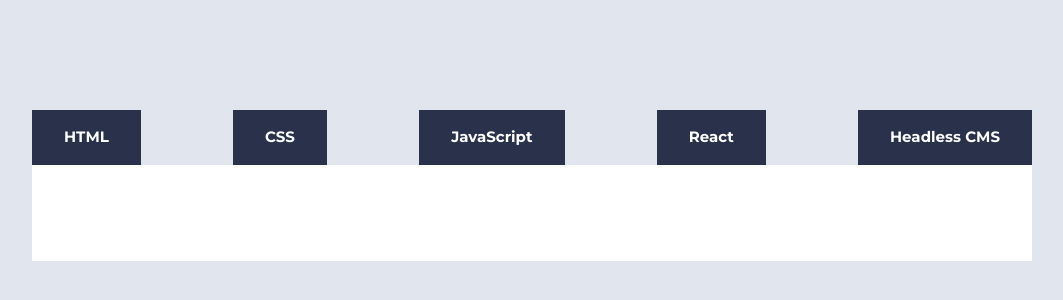
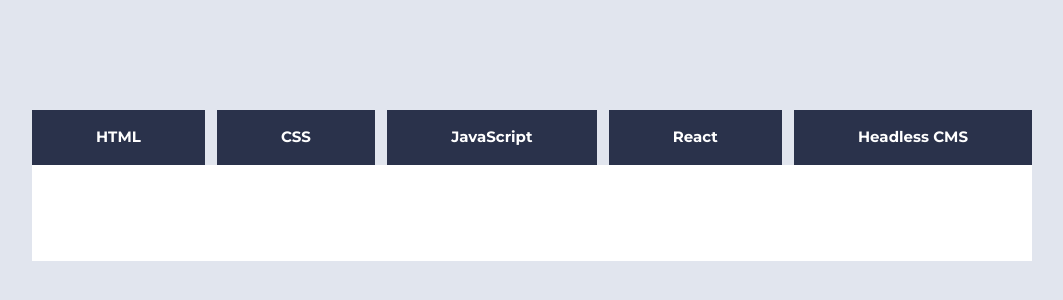
Before and after one commit to MiriamKy/uin24ak3_resourceapp_group18, a React (Vite) app in the folder G18/: page / in a window 1280 px wide. Shown: the part 120-420 px from the top of the page, without its empty margins (108-1171 px from the left). Built offline with nearby package versions, Linux system fonts and the light colour scheme.

Commit message:
SASS
- link hover
prøver å få linken til å bli bredere slik at hover funker som det skal

```diff
--- a/G18/src/Css/sass/main.scss
+++ b/G18/src/Css/sass/main.scss
@@ -58,6 +58,9 @@
 
                         a {
                             color: $white;
+                            padding: 1rem 2rem;
+                            width: 100%;
+                            height: auto;
                             font-weight: 700;
 
                             &:hover {
--- a/G18/src/components/Navtest.jsx
+++ b/G18/src/components/Navtest.jsx
@@ -10,10 +10,12 @@
             <ul>
                 <li><Link to="html">HTML</Link></li>
                 <li><Link to="css">CSS</Link></li>
-                <li><Link to="map">JavaScript</Link></li>
-                <li><Link to="map">React</Link></li>
-                <li><Link to="map">Headless CMS</Link></li>
+                <li><Link to="#">JavaScript</Link></li>
+                <li><Link to="#">React</Link></li>
+                <li><Link to="#">Headless CMS</Link></li>
             </ul>
+
+
         </nav>
 
     )
```
